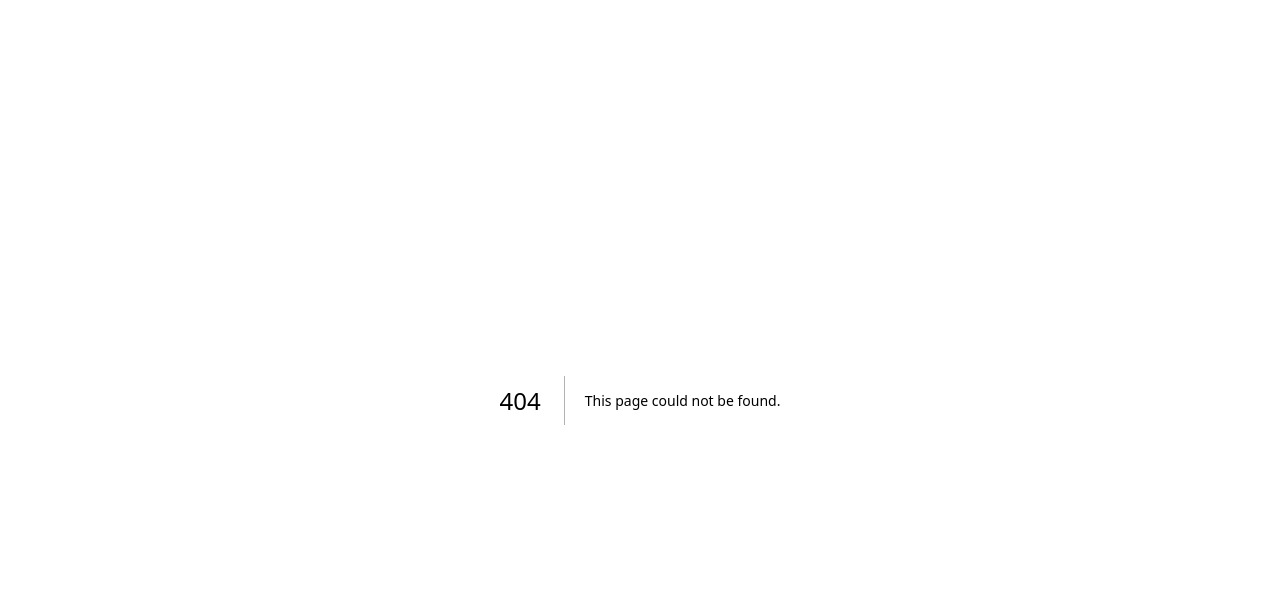
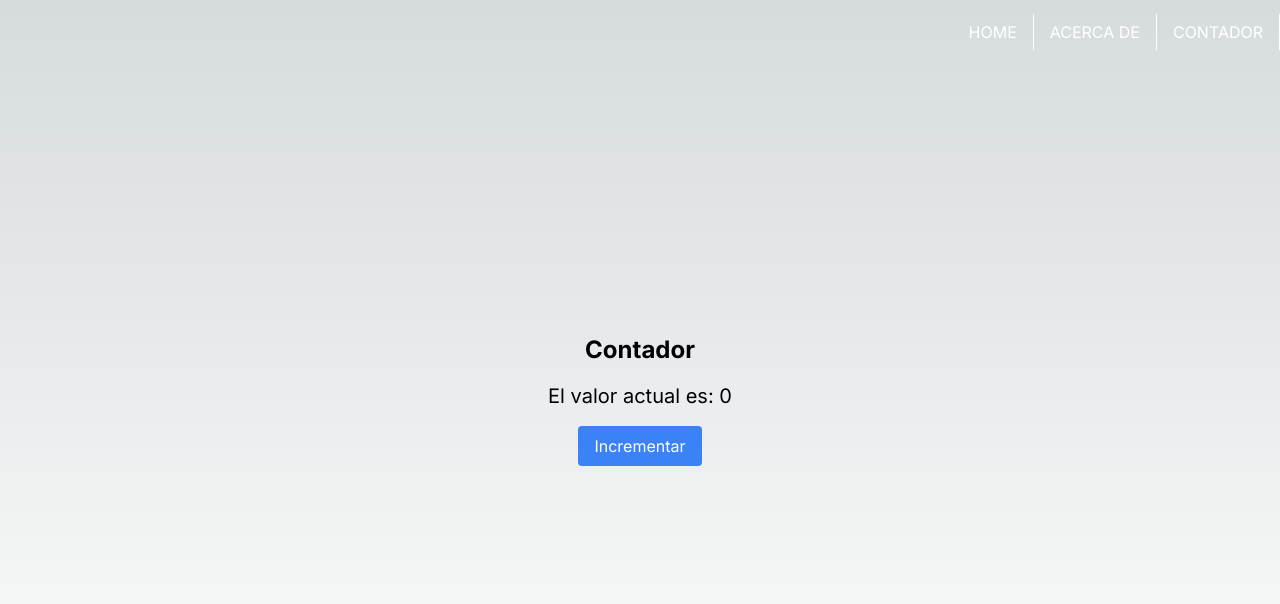
Before and after one commit to IsaiGonzalezz/FirstAppNext, a Next.js app: page /counter in a window 1280 px wide. Before the commit this address had no page. Shown: the top 604 px of the page. Built offline with nearby package versions, Linux system fonts and the light colour scheme.

Commit message:
Contador

```diff
--- a/app/acerca/page.tsx
+++ b/app/acerca/page.tsx
@@ -1,4 +1,5 @@
 export default function Page(){
-    return
+    return(
     <p>Glu glu glu, glu glu glu</p>
+    );
 }
--- /dev/null
+++ b/app/counter/page.tsx
@@ -0,0 +1,17 @@
+import Head from 'next/head';
+import Counter from '@/components/Counter';
+
+export default function Home() {
+  return (
+    <div>
+      <Head>
+        <title>Contador</title>
+        <link rel="icon" href="/favicon.ico" />
+      </Head>
+
+      <main>
+        <Counter />
+      </main>
+    </div>
+  );
+}
--- a/app/home/page.tsx
+++ b/app/home/page.tsx
@@ -1,5 +1,5 @@
 export default function Page(){
-    return
-    <p>Página de inicio</p>
-
+    return(
+        <p>Página de inicio</p>
+    );
 } // ejemplo
--- a/app/layout.tsx
+++ b/app/layout.tsx
@@ -1,7 +1,7 @@
 import type { Metadata } from "next";
 import { Inter } from "next/font/google";
 import "./globals.css";
-import Navigation from "./components/Navigation";
+import Navigation from "../components/Navigation";
 
 const inter = Inter({ subsets: ["latin"] });
 
--- a/app/page.tsx
+++ b/app/page.tsx
@@ -1,5 +1,8 @@
 import Image from "next/image";
 import styles from "@/styles/index.module.css"
+
+//import Head from 'next/head';
+//import Counter from "@/app/components/Counter";
 
 export default function Home() {
   return (
@@ -18,6 +21,7 @@ export default function Home() {
           <p className="mt-4 text-white text-lg">Meowth - Pokemon</p>
         </div>
       </div>
+
     </main>
   );
 }
--- /dev/null
+++ b/components/Counter.tsx
@@ -0,0 +1,25 @@
+'use client'
+import React, { useState } from 'react';
+
+const Counter = () => {
+  const [count, setCount] = useState(0);
+
+  const increment = () => {
+    setCount(count + 1);
+  };
+
+  return (
+    <div className="flex flex-col items-center justify-center h-screen">
+      <h2 className="text-2xl font-bold mb-4">Contador</h2>
+      <p className="text-xl mb-4">El valor actual es: {count}</p>
+      <button
+        onClick={increment}
+        className="px-4 py-2 bg-blue-500 text-white rounded hover:bg-blue-700"
+      >
+        Incrementar
+      </button>
+    </div>
+  );
+};
+
+export default Counter;
--- a/app/components/Navigation.tsx
+++ b/components/Navigation.tsx
@@ -4,6 +4,8 @@ const Navigation = () => {
       <nav className="absolute top-5 right-0 z-10">
       <a href="./home" className="text-white hover:text-pink-500 px-4 py-2 border-r border-white">HOME</a>
       <a href="./acerca" className="text-white hover:text-pink-500 px-4 py-2 border-r border-white">ACERCA DE</a>
+      <a href="./counter" className="text-white hover:text-pink-500 px-4 py-2 border-r border-white">CONTADOR</a>
+
       </nav>
     </div>
   );
```
